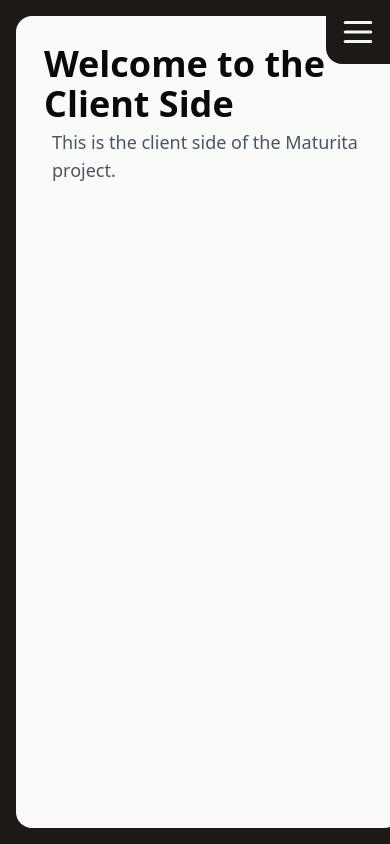
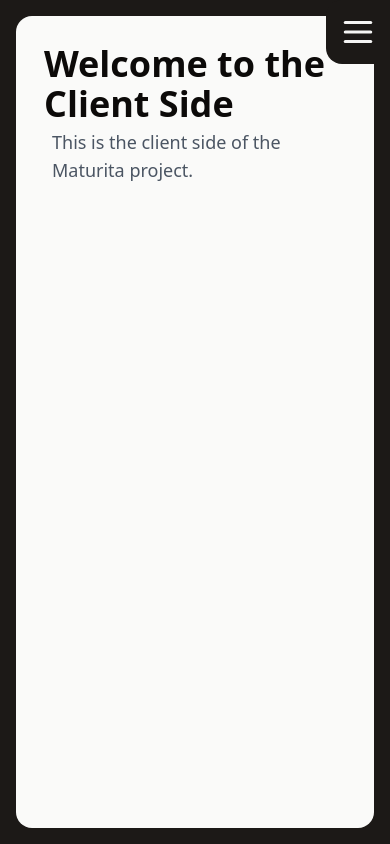
Before and after one commit to krouskystepan/MATURITA-WAP, a React (Vite) app in the folder client/: page / in a window 390 px wide. Built offline with nearby package versions, Linux system fonts and the light colour scheme.

Commit message:
Update ViewLayout.tsx - fix responsivity

```diff
--- a/client/src/ViewLayout.tsx
+++ b/client/src/ViewLayout.tsx
@@ -9,7 +9,7 @@ export default function ViewLayout({
   return (
     <main className="flex bg-secondary-foreground">
       <Navbar />
-      <section className="m-4 h-[calc(100dvh-32px)] min-w-96 flex-1 rounded-2xl bg-primary-foreground p-4">
+      <section className="m-4 h-[calc(100dvh-32px)] flex-1 rounded-2xl bg-primary-foreground p-4 md:min-w-96">
         {children}
       </section>
     </main>
```
